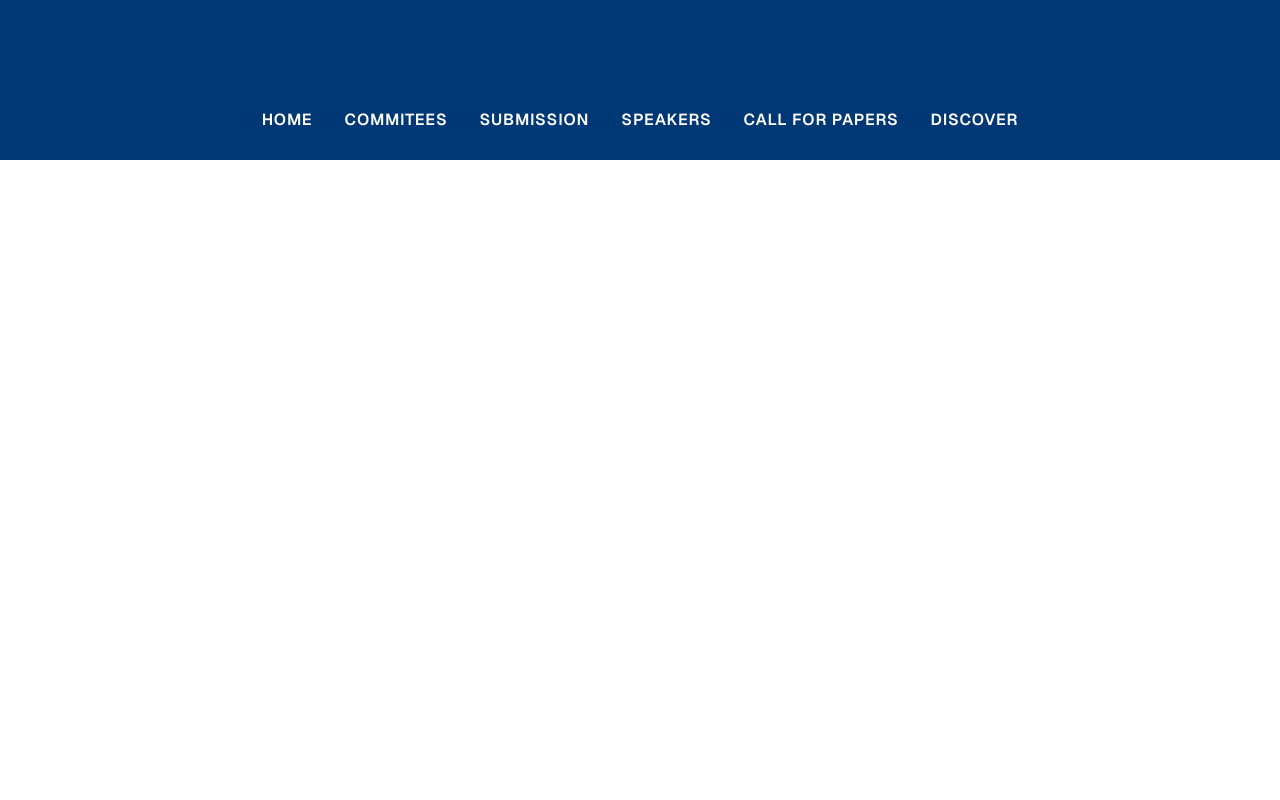
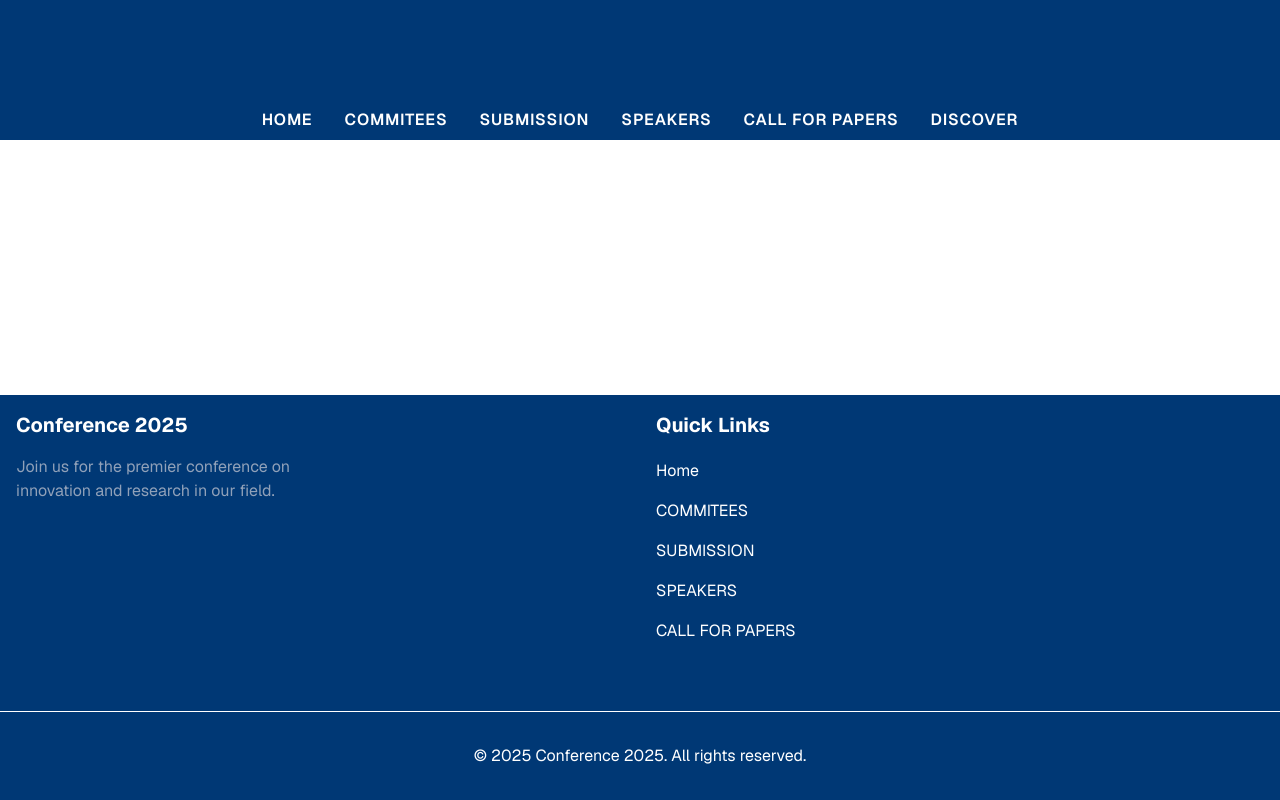
Before and after one commit to KarimBenn22/icateee, a Next.js app: page /playground in a window 1280 px wide. Built offline with nearby package versions, Linux system fonts and the light colour scheme.

Commit message:
Added the Footer component

```diff
--- /dev/null
+++ b/app/components/footer/Footer.tsx
@@ -0,0 +1,44 @@
+import Link from "next/link";
+
+export default function Footer() {
+  const navLinks = [
+    { id: 1, name: "Home", path: "#" },
+    { id: 2, name: "COMMITEES", path: "#" },
+    { id: 3, name: "SUBMISSION", path: "#" },
+    { id: 4, name: "SPEAKERS", path: "#" },
+    { id: 5, name: "CALL FOR PAPERS", path: "#" },
+  ];
+  return (
+    <footer className="bg-primary w-full ">
+      <div className="grid grid-cols-2 gap-8 container mx-auto p-4">
+        <div className="space-y-4">
+          <h3 className="text-xl font-bold ">Conference 2025</h3>
+          <p className="text-slate-400 max-w-xs">
+            Join us for the premier conference on innovation and research in our
+            field.
+          </p>
+        </div>
+        <div className="space-y-4">
+          <h3 className="text-xl font-bold">Quick Links</h3>
+          <ul className="space-y-2">
+            {navLinks.map((link) => (
+              <li key={link.id}>
+                <Link
+                  href={link.path}
+                  className="text-foreground inline-block py-1 hover:underline"
+                >
+                  {link.name}
+                </Link>
+              </li>
+            ))}
+          </ul>
+        </div>
+      </div>
+      <div className="border-t border-foreground mt-12 p-8 text-center text-foreground w-full mx-auto">
+        <p className="text-center">
+          © {new Date().getFullYear()} Conference 2025. All rights reserved.
+        </p>
+      </div>
+    </footer>
+  );
+}
--- a/app/playground/page.tsx
+++ b/app/playground/page.tsx
@@ -1,9 +1,9 @@
-import Link from "next/link"
+import Link from "next/link";
+import Footer from "../components/footer/Footer";
 // Todo: REFACTOR THIS LATER
 export default function Playground() {
   return (
-
-    <main className="flex w-screen h-screen">
+    <main className="flex flex-col w-screen h-screen">
       <nav className="w-full bg-primary h-40 font-semibold text-medium tracking-wider">
         <div className="w-full h-25"></div>
         <ul className="flex gap-4 w-full justify-center">
@@ -45,6 +45,8 @@ export default function Playground() {
           </li>
         </ul>
       </nav>
+      <div className="h-96"></div>
+      <Footer />
     </main>
-  )
+  );
 }
```
